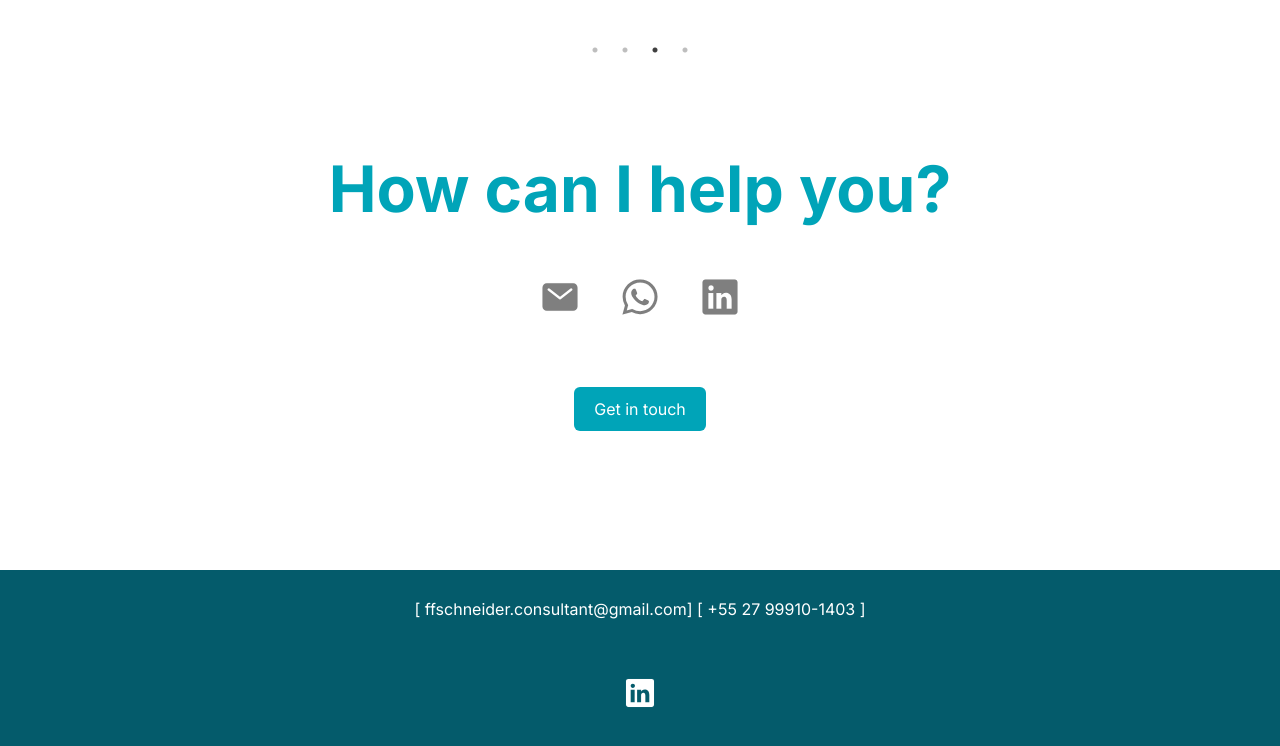
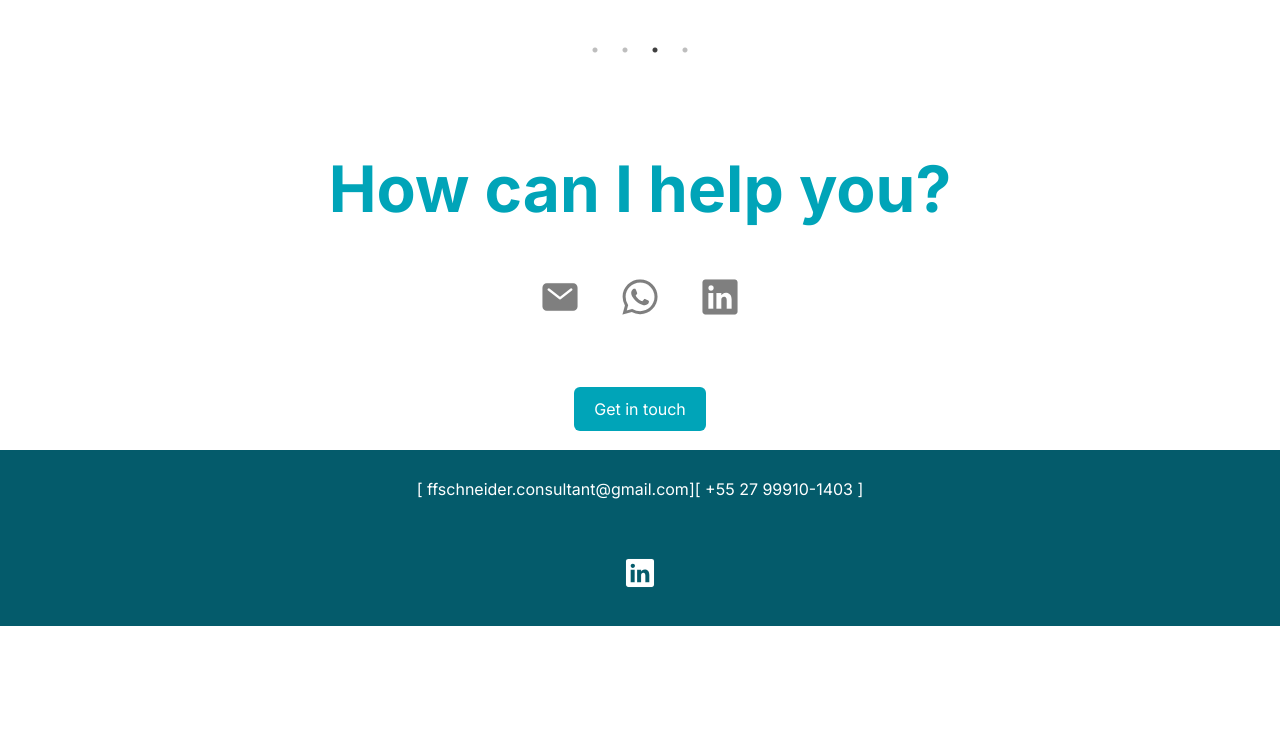
Before and after one commit to jvadebossan/ffschneider, a plain HTML site: page index.html in a window 1280 px wide. Shown: the part 3413-4159 px from the top of the page. After the commit the page ends 4039 px from the top, so only its background shows below. Drawn offline with nearby package versions, Linux system fonts and the light colour scheme.

Commit message:
fix footer

```diff
--- a/index.html
+++ b/index.html
@@ -420,8 +420,11 @@
       </section>
     </main>
 
-    <footer class="column jaround acenter">
-      <p>[ ffschneider.consultant@gmail.com] [ +55 27 99910-1403 ]</p>
+    <footer style="margin-top: 0px" class="column jaround acenter">
+      <div class="footer_text row jcenter acenter">
+        <p>[ ffschneider.consultant@gmail.com]</p>
+        <p>[ +55 27 99910-1403 ]</p>
+      </div>
       <a
         class="social_icon"
         href="https://www.linkedin.com/in/felipe-bas/"
```
Also changed, not shown: pages/chronic-wound-care.html (+5 -2 lines), pages/class-II-ventilator.html (+5 -2 lines), pages/cough-assist.html (+5 -2 lines), pages/veterinary-ventilator.html (+5 -2 lines), pages/wound-assessment.html (+5 -2 lines).
